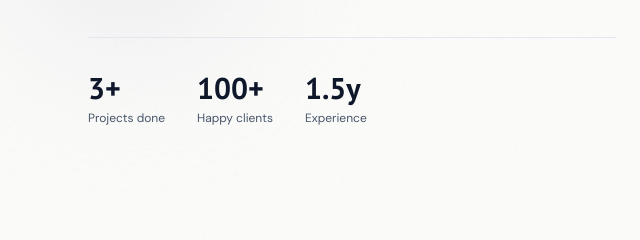
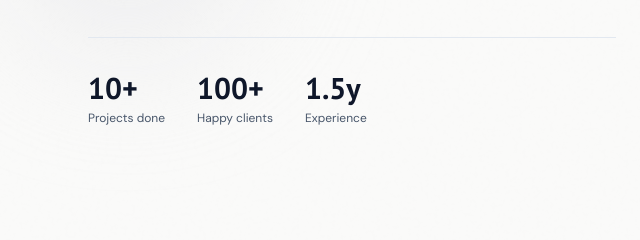
Before and after one commit to Minhaj199/port-follio, a plain HTML site: page index.html in a window 1280 px wide. Shown: the part 546-786 px from the top of the page, 0-640 px from the left. Drawn offline with nearby package versions, Linux system fonts and the light colour scheme; files whose address does not match are found by name.

Commit message:
Update project count in index.html from 3+ to 10+ for accuracy

```diff
--- a/index.html
+++ b/index.html
@@ -344,7 +344,7 @@ html:not(.dark) footer{border-color:var(--border)!important;background:var(--bg)
           <a href="assets\resume\main_resume final.pdf" class="inline-flex items-center gap-2 border border-zinc-300 dark:border-zinc-700 text-zinc-700 dark:text-zinc-300 font-medium px-7 py-3.5 rounded-full hover:bg-zinc-50 dark:hover:bg-zinc-900 transition-colors text-sm" target="_blank">View Resume</a>
         </div>
         <div class="reveal d4 flex gap-8 mt-14 pt-8 border-t border-zinc-100 dark:border-zinc-900">
-          <div><p class="font-display font-bold text-3xl text-zinc-900 dark:text-white">3+</p><p class="text-xs text-zinc-500 dark:text-zinc-400 mt-1">Projects done</p></div>
+          <div><p class="font-display font-bold text-3xl text-zinc-900 dark:text-white">10+</p><p class="text-xs text-zinc-500 dark:text-zinc-400 mt-1">Projects done</p></div>
           <div><p class="font-display font-bold text-3xl text-zinc-900 dark:text-white">100+</p><p class="text-xs text-zinc-500 dark:text-zinc-400 mt-1">Happy clients</p></div>
           <div><p class="font-display font-bold text-3xl text-zinc-900 dark:text-white">1.5y</p><p class="text-xs text-zinc-500 dark:text-zinc-400 mt-1">Experience</p></div>
         </div>
```
